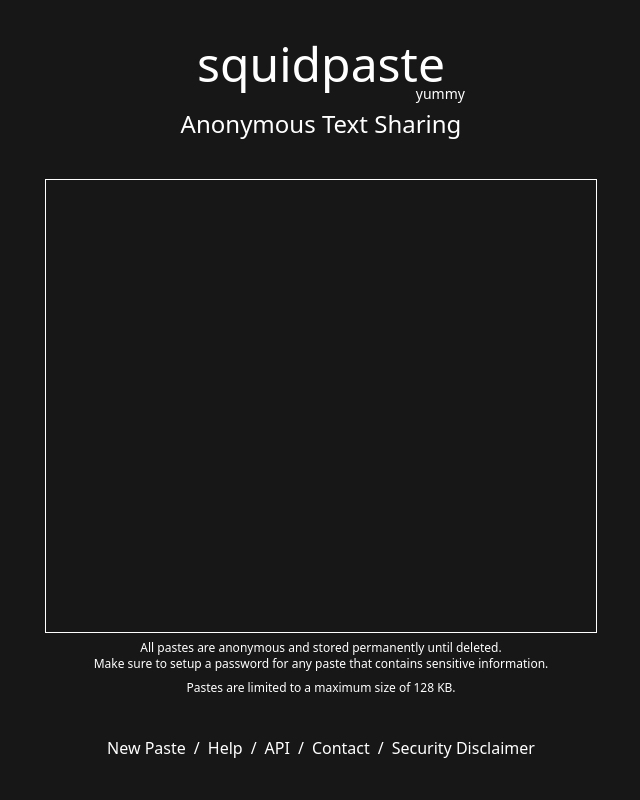
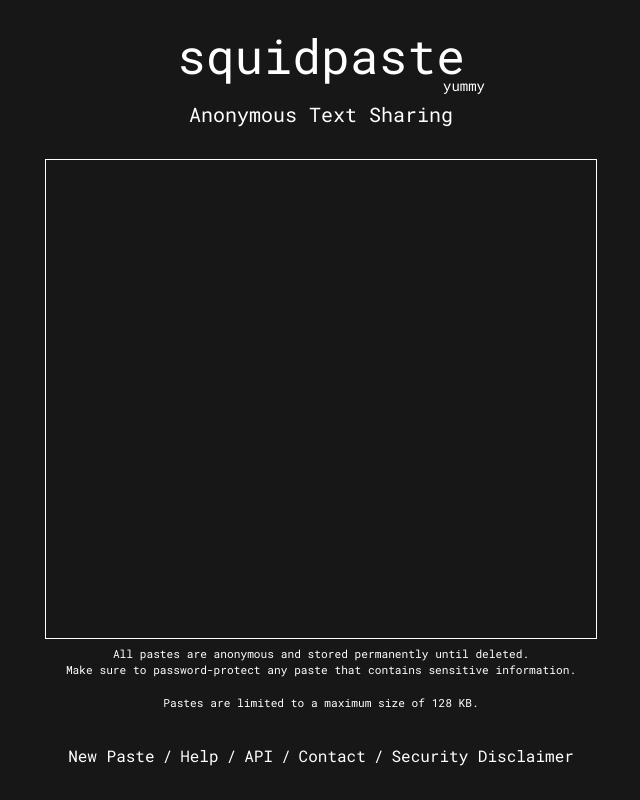
Before and after one commit to zaneshaw/squidpaste, a Vue app: page / in a window 1280 px wide. Shown: the whole page, without its empty margins (319-959 px from the left). Built offline with nearby package versions, Linux system fonts and the light colour scheme.

Commit message:
Add Roboto Mono font

```diff
--- a/index.html
+++ b/index.html
@@ -3,10 +3,10 @@
 	<head>
 		<meta charset="UTF-8" />
 		<link rel="icon" type="image/svg+xml" href="/vite.svg" />
-		<meta name="viewport" content="width=device-width, initial-scale=1.0" />
 		<link rel="preconnect" href="https://fonts.googleapis.com" />
 		<link rel="preconnect" href="https://fonts.gstatic.com" crossorigin />
 		<link href="https://fonts.googleapis.com/css2?family=Roboto+Mono:ital,wght@0,100..700;1,100..700&display=swap" rel="stylesheet" />
+		<meta name="viewport" content="width=device-width, initial-scale=1.0" />
 		<title>squidpaste</title>
 	</head>
 	<body>
--- a/src/App.vue
+++ b/src/App.vue
@@ -1,7 +1,7 @@
 <script setup lang="ts"></script>
 
 <template>
-	<div class="mx-auto flex h-screen w-[550px] flex-col gap-10 py-10 text-center">
+	<div class="mx-auto flex h-screen w-[550px] flex-col gap-8 py-8 text-center">
 		<div class="flex flex-col gap-5">
 			<div class="relative mx-auto flex w-fit flex-col">
 				<h1>squidpaste</h1>
@@ -11,10 +11,10 @@
 		</div>
 		<div class="flex grow flex-col gap-2">
 			<div class="grow ring-1 ring-white"></div>
-			<div class="flex flex-col gap-2 text-xs">
+			<div class="flex flex-col gap-4 text-[0.7rem]">
 				<div>
 					<p>All pastes are anonymous and stored permanently until deleted.</p>
-					<p>Make sure to setup a password for any paste that contains sensitive information.</p>
+					<p>Make sure to password-protect any paste that contains sensitive information.</p>
 				</div>
 				<p>Pastes are limited to a maximum size of 128 KB.</p>
 			</div>
--- a/src/style.postcss
+++ b/src/style.postcss
@@ -4,7 +4,7 @@
 
 @layer base {
 	html {
-		@apply bg-neutral-900 text-white;
+		@apply bg-neutral-900 font-mono text-white;
 	}
 
 	h1 {
@@ -12,6 +12,6 @@
 	}
 
 	h2 {
-		@apply text-2xl;
+		@apply text-xl;
 	}
 }
--- a/tailwind.config.js
+++ b/tailwind.config.js
@@ -2,7 +2,11 @@
 export default {
 	content: ["./src/**/*.{html,js,vue,ts}"],
 	theme: {
-		extend: {}
+		extend: {
+			fontFamily: {
+				mono: ['"Roboto Mono"', "mono"]
+			}
+		}
 	},
 	plugins: []
 };
```
